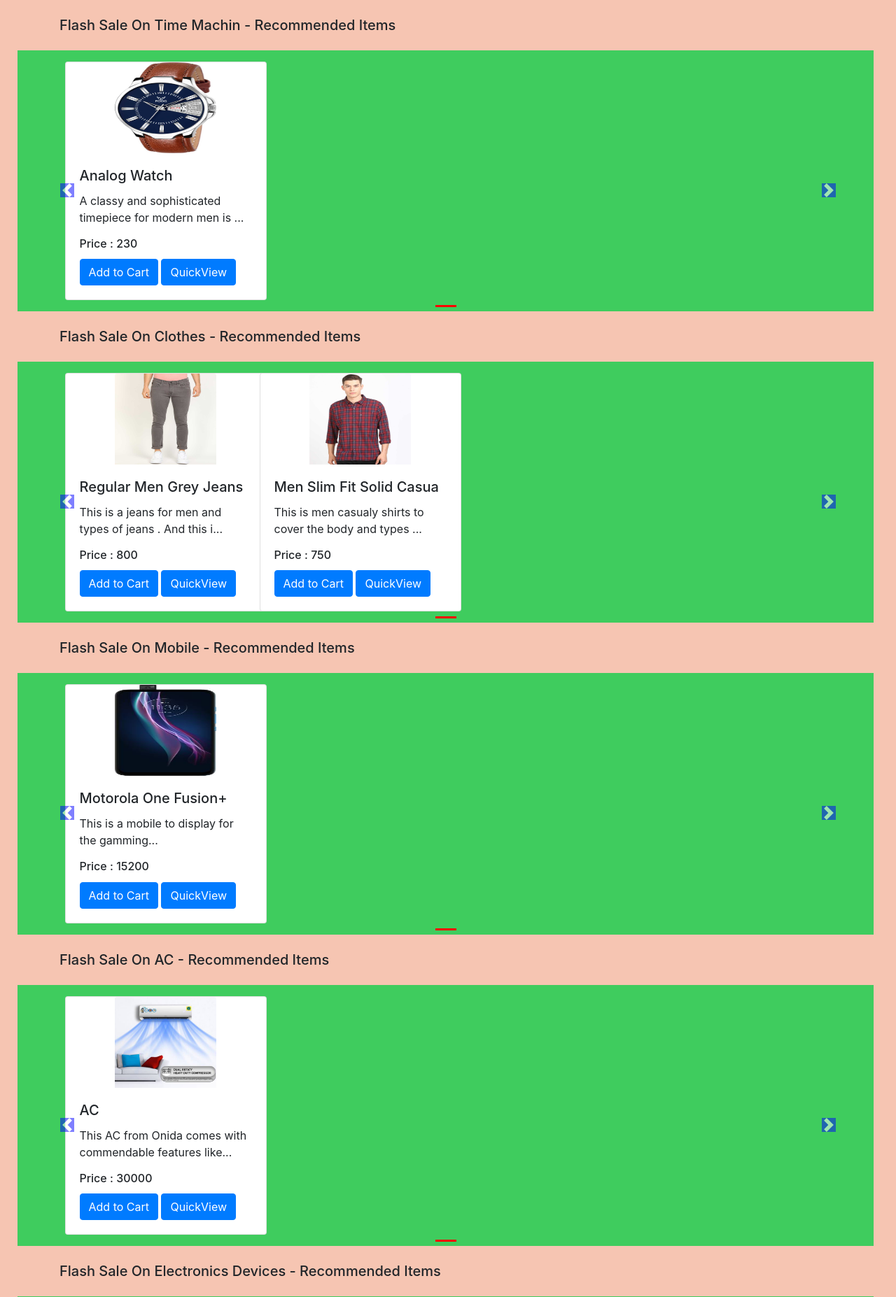
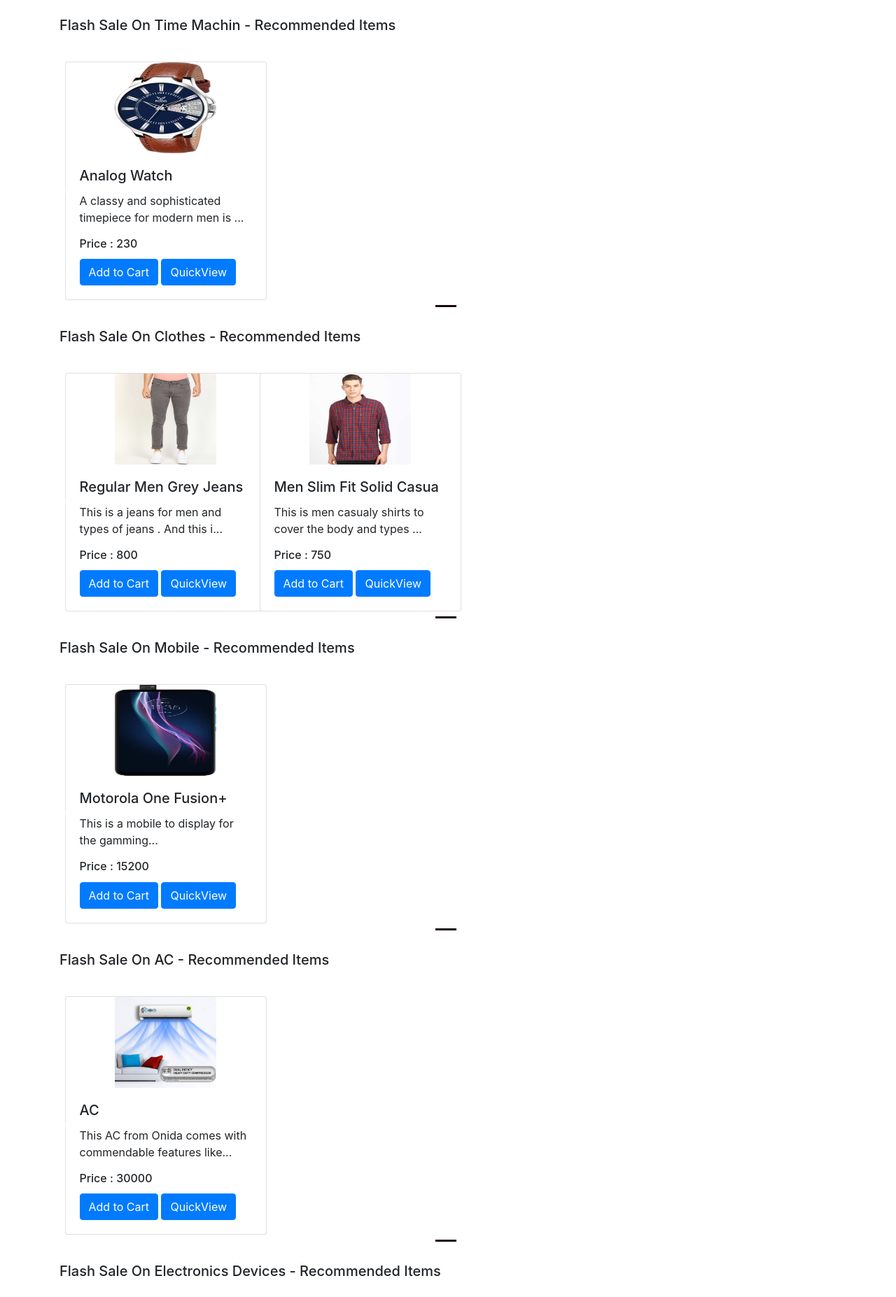
Before and after one commit to sandipkushwaha/BroBasket, a Django app: page /shop/ in a window 1280 px wide. Shown: the part 56-1910 px from the top of the page at 70% size. Run offline with Django 3.2, Linux system fonts and the light colour scheme; data comes from the database, SQL or seed files in the repository; some libraries are stand-ins or nearby versions.

Commit message:
Modify all section

```diff
--- a/mac/shop/templates/shop/index.html
+++ b/mac/shop/templates/shop/index.html
@@ -2,7 +2,7 @@
 {% block title %}My Awesome Cart{% endblock %}
 {% block css %}
 body{
-background-color:#f6c5b2;
+background-color:#fff;
 }
 .col-md-3
 {
@@ -11,7 +11,7 @@ margin-left:-4px;
 }
 
 .carousel-indicators .active {
-background-color: red;
+background-color: gyay;
 }
 
 .col-md-3 img{
@@ -30,12 +30,12 @@ bottom: -36px;
   display: grid;
   margin-right: -53px;
   margin-left: -60px;
-  background-color: #3fcc5e;
+  background-color: #fff;
 }
 
 body .carousel-control-prev-icon,
 body .carousel-control-next-icon{
-background-color: blue;
+background-color: transparent;
 }
 .carousel-control-prev,
 .carousel-control-next{
```
